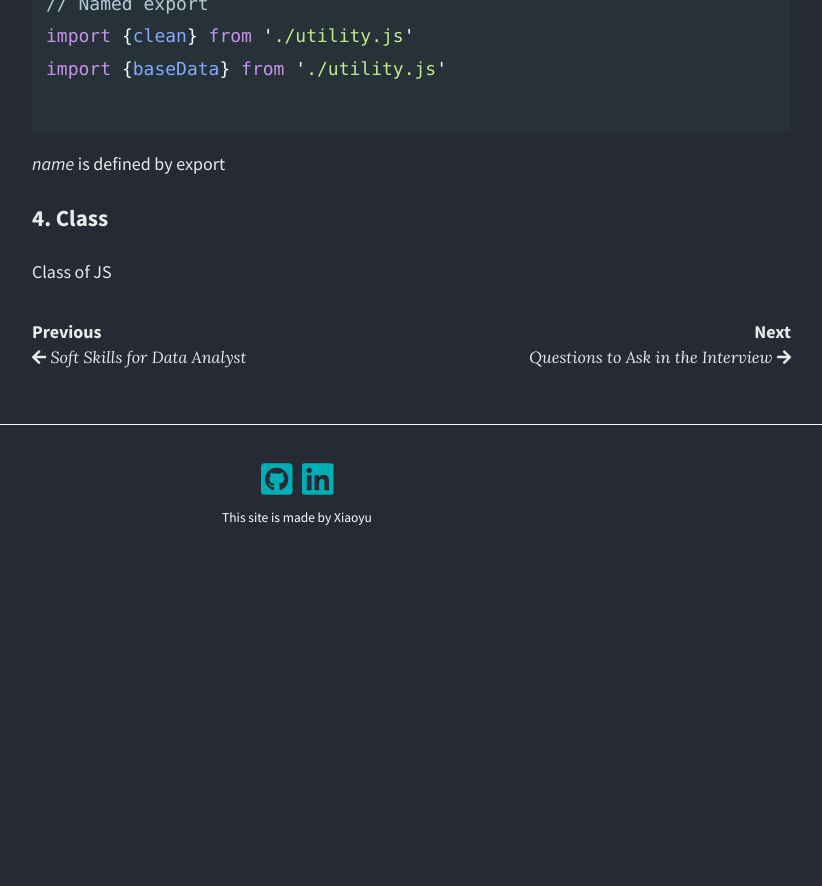
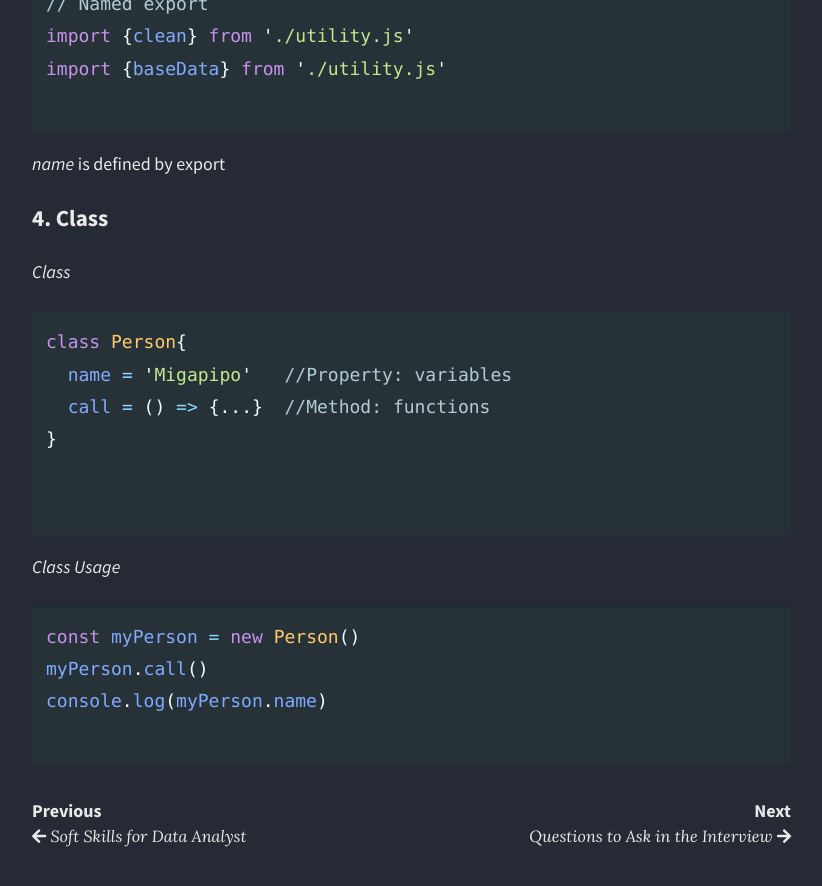
Before and after one commit to migapipo/personal-blog, a Jekyll site: the page built from _posts/2020-01-09-React Learning.md, in a window 1280 px wide and 900 px high, scrolled down 2929 px. Shown: the top 886 px of the window, without its empty margins (343-1165 px from the left). Built offline with Jekyll 4.4.1, drawn with Linux system fonts in a browser that asks for light colours; nearby versions of some CDN libraries; before the commit the page ends 3530 px from its top, so only the background shows below that.

Commit message:
update React post

````diff
--- a/_posts/2020-01-09-React Learning.md
+++ b/_posts/2020-01-09-React Learning.md
@@ -104,4 +104,21 @@ import {baseData} from './utility.js'
 
 ### 4. Class
 
-Class of JS
+*Class*
+```javascript
+class Person{
+  name = 'Migapipo'   //Property: variables
+  call = () => {...}  //Method: functions
+}
+
+
+```
+
+*Class Usage*
+
+```javascript
+const myPerson = new Person()
+myPerson.call()
+console.log(myPerson.name)
+
+```
````
